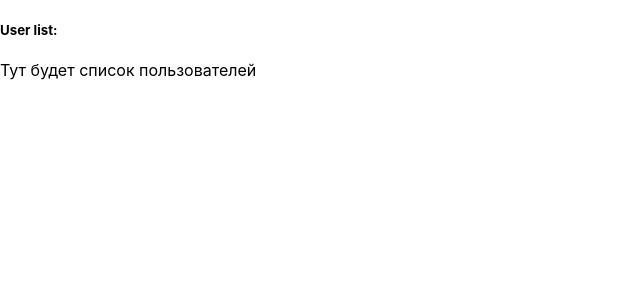
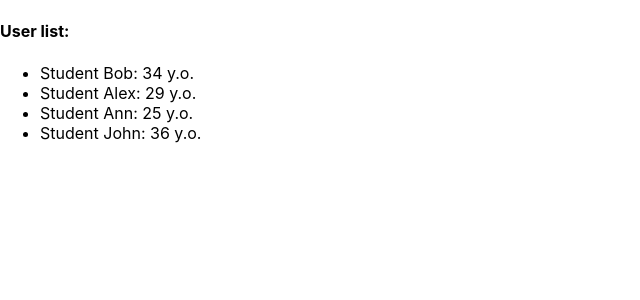
Before and after one commit to SandraYushko/ekzamenTS, a React (Create React App) app: page / in a window 1280 px wide. Shown: the top 300 px of the page, without its empty margins (0-640 px from the left). Built offline with nearby package versions, Linux system fonts and the light colour scheme.

Commit message:
Ponedelnik. Ekzamen #3 zadanie 1

```diff
--- a/src/index.tsx
+++ b/src/index.tsx
@@ -10,29 +10,31 @@ type UserType = {
 
 function User(props: UserType) {
     return (
-        <li>User {props.name}: {props.age} y.o.</li>
+        <li>Student {props.name}: {props.age} y.o.</li>
     )
 }
 
 function UsersList() {
-    const state = [
+    const data: Array<UserType> = [
         {id: 1, name: "Bob", age: 34},
-        {id: 2, name: "Alex", age: 25},
-        {id: 3, name: "Ann", age: 30},
-        {id: 4, name: "John", age: 23},
+        {id: 2, name: "Alex", age: 29},
+        {id: 3, name: "Ann", age: 25},
+        {id: 4, name: "John", age: 36},
     ]
-    const users = [
-        {id: 1, userName: "Bob", age: 34},
-        {id: 2, userName: "Alex", age: 25},
-        {id: 3, userName: "Ann", age: 30},
-        {id: 4, userName: "John", age: 23},
-    ]
-
-    const [usersList, setUsersList] = useState<Array<UserType>>(users.map((s) => User(s)))
+    const [users, setUsers] = useState<Array<UserType>>(data)
     return (
         <main>
-            <h5>User list:</h5>
-            <p>Тут будет список пользователей</p>
+            <h4>User list:</h4>
+            <ul>
+                {
+                    users.map(u => <User key={u.id}
+                                         id={u.id}
+                                         name={u.name}
+                                         age={u.age}
+                        />
+                    )
+                }
+            </ul>
         </main>
     )
 }
@@ -40,6 +42,4 @@ function UsersList() {
 ReactDOM.render(
     <UsersList/>, document.getElementById('root')
 );
-// Что надо написать вместо XXX, чтобы код работал?
-// ❗ Если мы отмапим массив, то должны увидеть данные пользователей
-// ❗ Ответ дать минимально возможным объёмом кода
+// Что надо написать вместо xxx, чтобы код работал оптимально?
```
